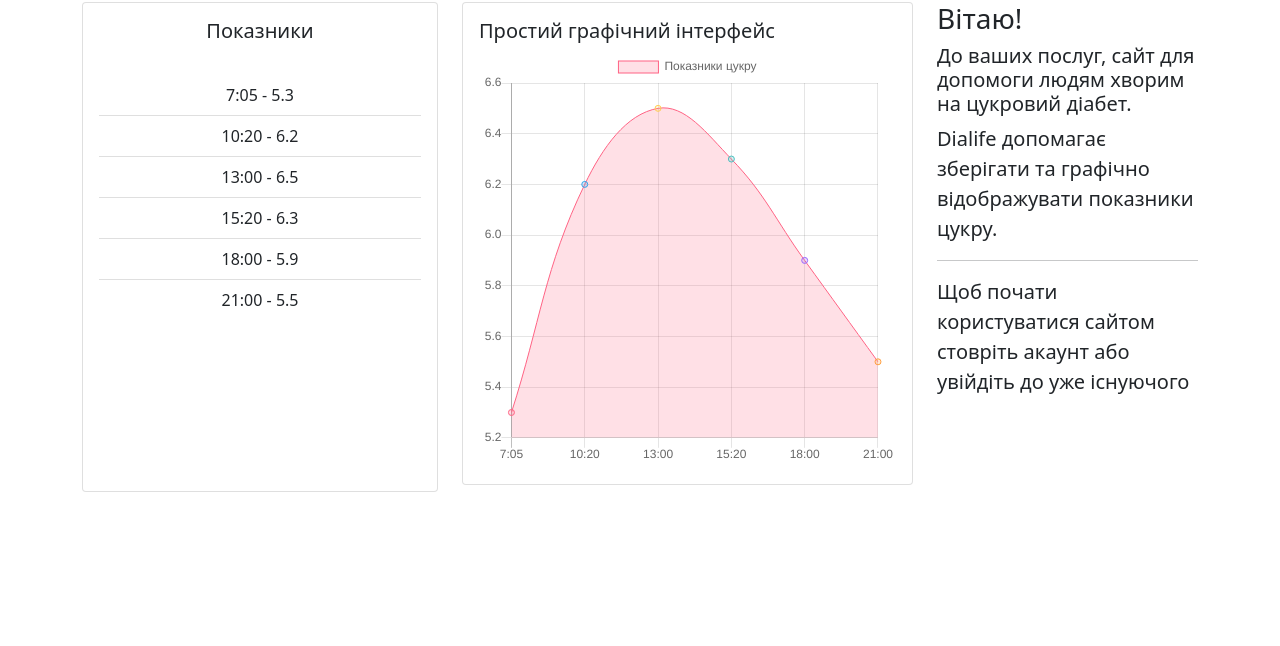
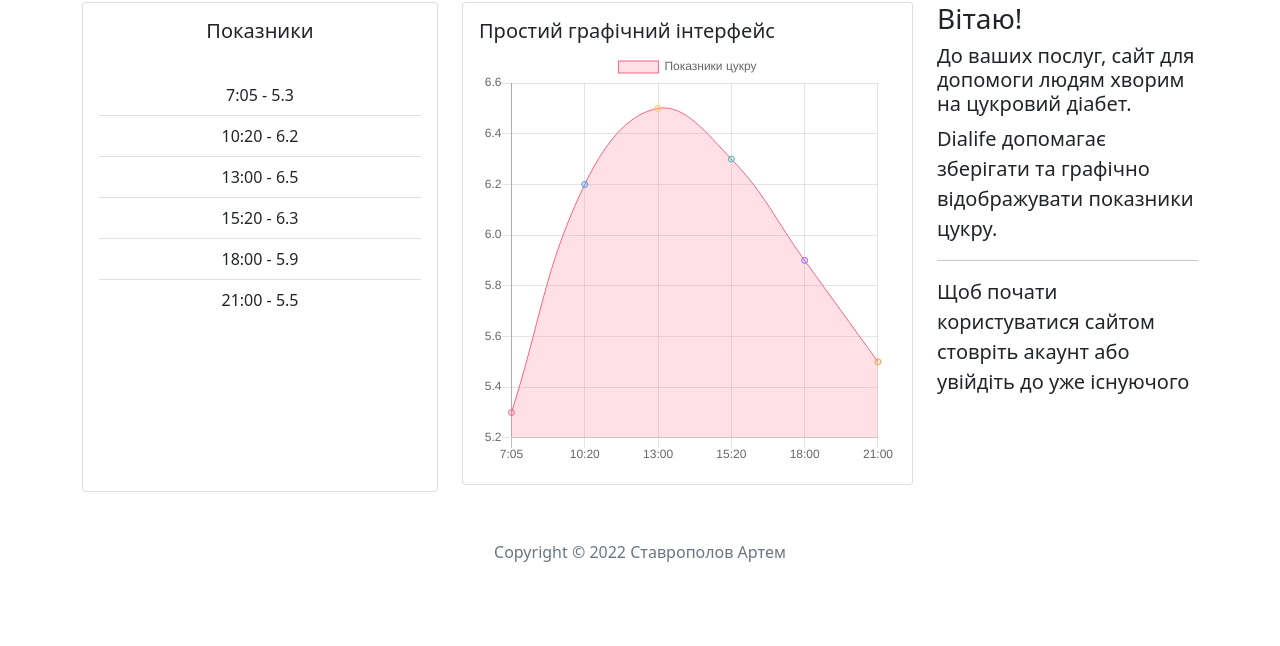
Before and after one commit to malstapro/Dialife-website, a Django app: page / in a window 1280 px wide. Shown: the part 102-748 px from the top of the page. Run offline with Django 4.2, Linux system fonts and the light colour scheme; some libraries are stand-ins or nearby versions.

Commit message:
Footer added

```diff
--- a/apps/dashboard/views.py
+++ b/apps/dashboard/views.py
@@ -3,7 +3,6 @@ from django.urls import reverse
 from .models import Sugar
 from datetime import datetime
 import json
-import os
 
 
 def main(request):
@@ -23,7 +22,6 @@ def main(request):
             index_list.append(f'{time[0]}:{time[1]} - {index}')
             chart_data['time'].append(f'{time[0]}:{time[1]}')
             chart_data['indexes'].append(index)
-        print(chart_data)
         ctx = {'user_logged': user_logged, 'username': username, 'index_list': index_list, 'chart_data_time': chart_data['time'], 'chart_data_indexes': chart_data['indexes']}
     return render(request, 'dashboard.html', ctx)
 
@@ -39,10 +37,6 @@ def info(request):
             ctx = {'user_logged': user_logged, 'username': username}
     with open('apps/dashboard/data/food_data.json', 'r') as json_file:
         data = json.load(json_file)
-        print(data['data'])
-        for i in data['data']:
-            print(i)
-            print(data['data'][i])
         food_list = data['data']
     ctx['food_list'] = food_list
     return render(request, 'info.html', ctx)
--- a/templates/base.html
+++ b/templates/base.html
@@ -16,5 +16,14 @@
 
 {% endblock %}
 
+<div class="container mt-5">
+    <footer class="footer">
+        <div class="d-flex justify-content-center">
+            <p class="text-secondary">Copyright &copy; 2022 <a href="https://github.com/tesla33IO" class="text-decoration-none link-secondary">Ставрополов Артем</a></p>
+        </div>
+    </footer>
+</div>
+
+
 </body>
 </html>
--- a/templates/dashboard.html
+++ b/templates/dashboard.html
@@ -219,5 +219,4 @@
     </div>
 </div>
 {% endif %}
-
 {% endblock %}
```
Also changed, not shown: db.sqlite3.
